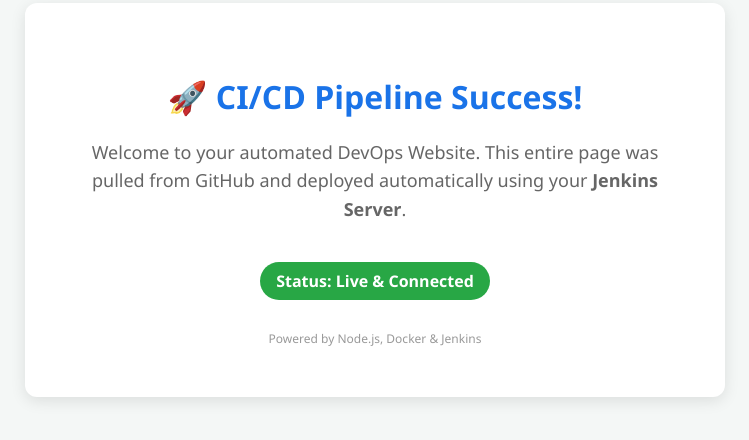
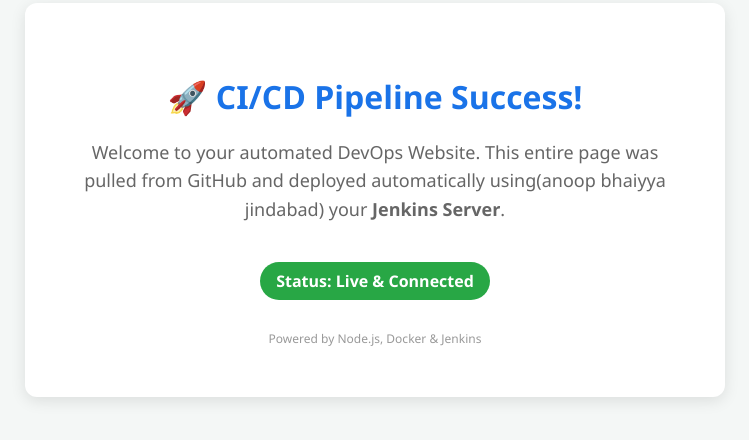
Before and after one commit to prajal7518/devopstest, a website: page index.html in a window 1280 px wide. Shown: the part 200-640 px from the top of the page, without its empty margins (265-1014 px from the left). Drawn offline with Linux system fonts and the light colour scheme.

Commit message:
Added frontend website HTML and updated app.js

```diff
--- a/index.html
+++ b/index.html
@@ -53,7 +53,7 @@
 <body>
     <div class="container">
         <h1>🚀 CI/CD Pipeline Success!</h1>
-        <p>Welcome to your automated DevOps Website. This entire page was pulled from GitHub and deployed automatically using your <strong>Jenkins Server</strong>.</p>
+        <p>Welcome to your automated DevOps Website. This entire page was pulled from GitHub and deployed automatically using(anoop bhaiyya jindabad) your <strong>Jenkins Server</strong>.</p>
         <div class="badge">Status: Live & Connected</div>
         <div class="footer">Powered by Node.js, Docker & Jenkins</div>
     </div>
```
